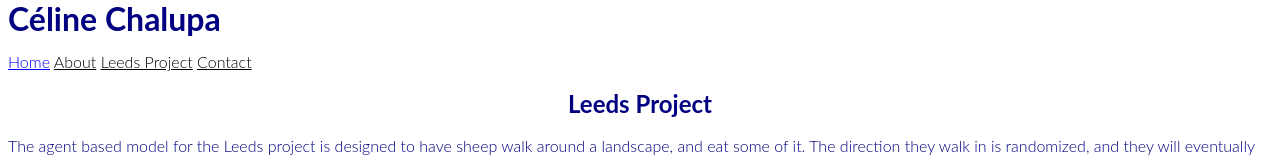
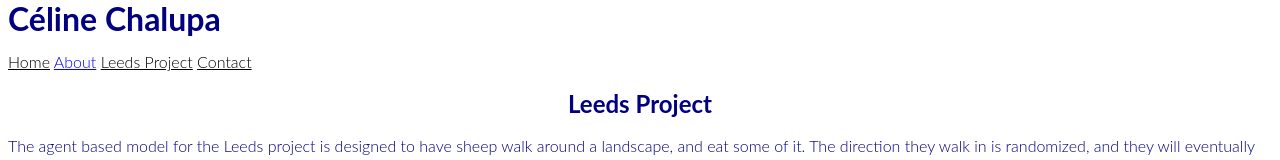
Before and after one commit to voluzy/voluzy.github.io, a plain HTML site: page leeds project.html in a window 1280 px wide. Shown: the top 160 px of the page. Drawn offline with Linux system fonts and the light colour scheme.

Commit message:
Update leeds project.html

```diff
--- a/leeds project.html
+++ b/leeds project.html
@@ -17,8 +17,8 @@ Project | Céline Chalupa
 
 
 	<div class="topnav">
-	<a href="https://voluzy.github.io"style="color: blue">Home</a>
-	<a class="active" href="/about.html"style="color: black">About</a>
+	<a href="https://voluzy.github.io"style="color: black">Home</a>
+	<a class="active" href="/about.html"style="color: blue">About</a>
 	<a href="/leeds project.html"style="color: black">Leeds Project</a>
 	<a href="/contact.html"style="color: black">Contact</a>
 	</div>
```
